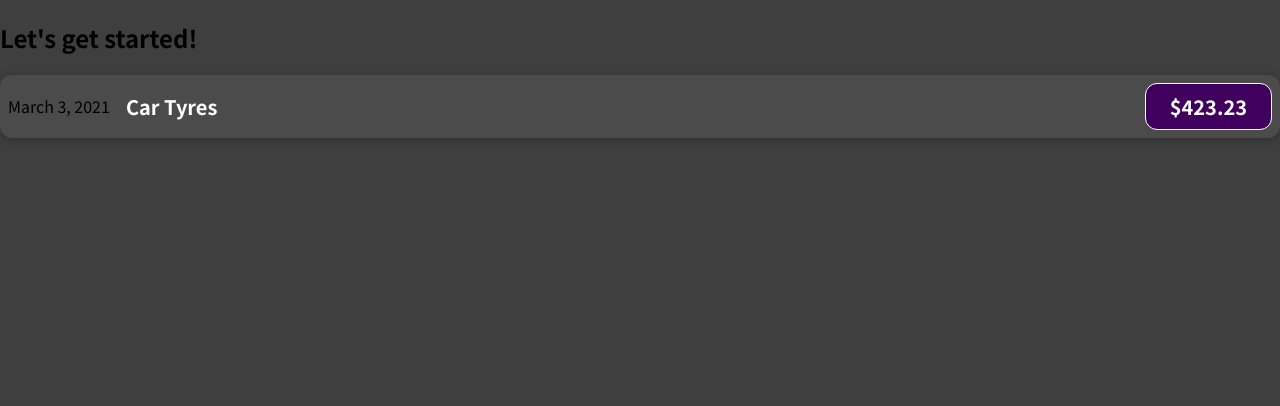
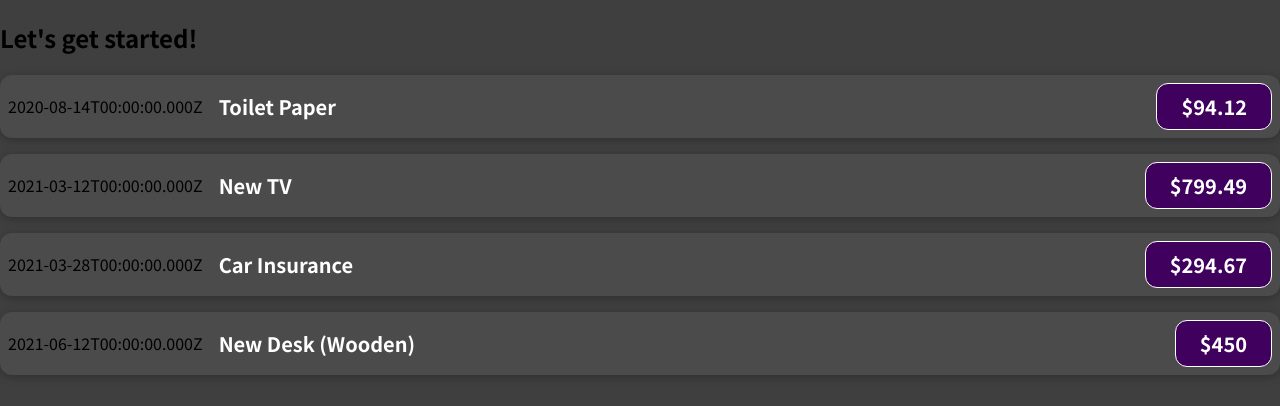
Before and after one commit to bjorntirsen/expense-tracker, a JavaScript app: page / in a window 1280 px wide. Shown: the top 406 px of the page. Built offline with nearby package versions, Linux system fonts and the light colour scheme.

Commit message:
:sparkles: Dynamic props

```diff
--- a/src/App.js
+++ b/src/App.js
@@ -1,10 +1,54 @@
 import ExpenseItem from './components/ExpenseItem';
 
 function App() {
+  const expenses = [
+    {
+      id: 'e1',
+      title: 'Toilet Paper',
+      amount: 94.12,
+      date: new Date(2020, 7, 14),
+    },
+    { id: 'e2', title: 'New TV', amount: 799.49, date: new Date(2021, 2, 12) },
+    {
+      id: 'e3',
+      title: 'Car Insurance',
+      amount: 294.67,
+      date: new Date(2021, 2, 28),
+    },
+    {
+      id: 'e4',
+      title: 'New Desk (Wooden)',
+      amount: 450,
+      date: new Date(2021, 5, 12),
+    },
+  ];
+
+  const expenseDate = new Date(2021, 2, 28);
+  const expenseTitle = 'Car Tyres';
+  const expenseAmount = 423.23;
   return (
     <div className='App'>
       <h2>Let's get started!</h2>
-      <ExpenseItem></ExpenseItem>
+      <ExpenseItem
+        title={expenses[0].title}
+        amount={expenses[0].amount}
+        date={expenses[0].date}
+      ></ExpenseItem>
+      <ExpenseItem
+        title={expenses[1].title}
+        amount={expenses[1].amount}
+        date={expenses[1].date}
+      ></ExpenseItem>
+      <ExpenseItem
+        title={expenses[2].title}
+        amount={expenses[2].amount}
+        date={expenses[2].date}
+      ></ExpenseItem>
+      <ExpenseItem
+        title={expenses[3].title}
+        amount={expenses[3].amount}
+        date={expenses[3].date}
+      ></ExpenseItem>
     </div>
   );
 }
--- a/src/components/ExpenseItem.js
+++ b/src/components/ExpenseItem.js
@@ -1,12 +1,12 @@
-import './ExpenseItem.css'
+import './ExpenseItem.css';
 
-function ExpenseItem() {
+function ExpenseItem(props) {
   return (
-    <div className="expense-item">
-      <div>March 3, 2021</div>
-      <div className="expense-item__description">
-        <h2>Car Tyres</h2>
-        <div className="expense-item__price">$423.23</div>
+    <div className='expense-item'>
+      <div>{props.date.toISOString()}</div>
+      <div className='expense-item__description'>
+        <h2>{props.title}</h2>
+        <div className='expense-item__price'>${props.amount}</div>
       </div>
     </div>
   );
```
